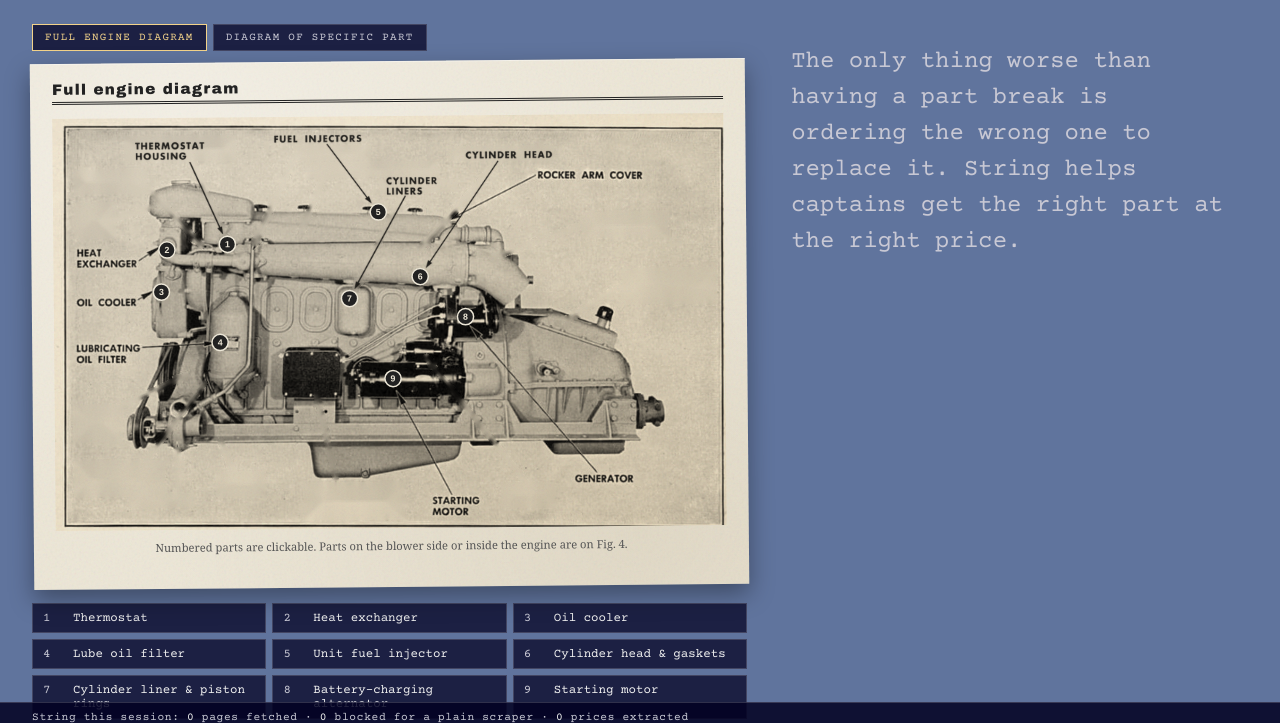
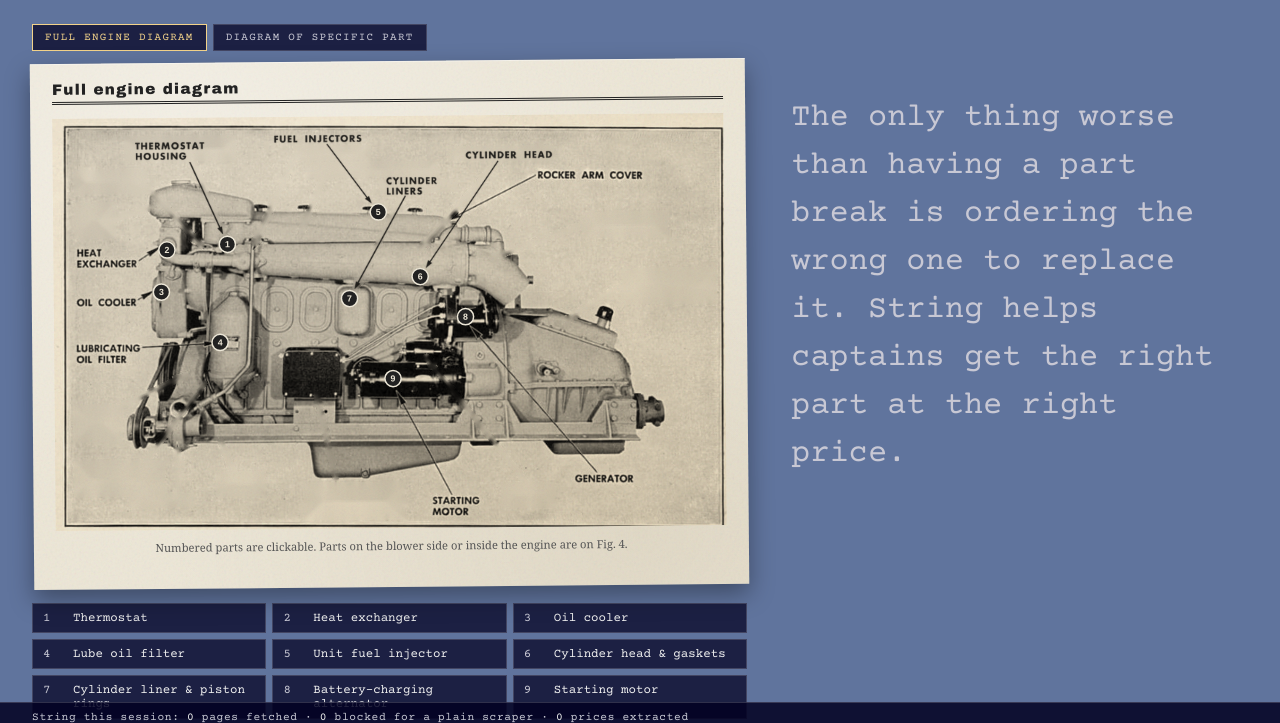
Before and after one commit to chrisheher/parts-desk, a Flask app: page / in a window 1280 px wide. Shown: the part 68-791 px from the top of the page. Run offline with Flask 3, Linux system fonts and the light colour scheme; some libraries are stand-ins or nearby versions.

Commit message:
About text: 2rem, more space above and below
Co-Authored-By: Claude Opus 5.5 <noreply@anthropic.com>

```diff
--- a/templates/parts.html
+++ b/templates/parts.html
@@ -200,7 +200,7 @@
     margin-bottom: 6px;
   }
 
-  .about { font-size: 1.5rem; line-height: 1.5; color: var(--muted); margin-bottom: 14px; }
+  .about { font-size: 2rem; line-height: 1.5; color: var(--muted); margin-bottom: 44px; margin-top: 50px; }
 
   .chips { display: flex; flex-wrap: wrap; gap: 6px; margin-bottom: 18px; }
   .chip {
```
